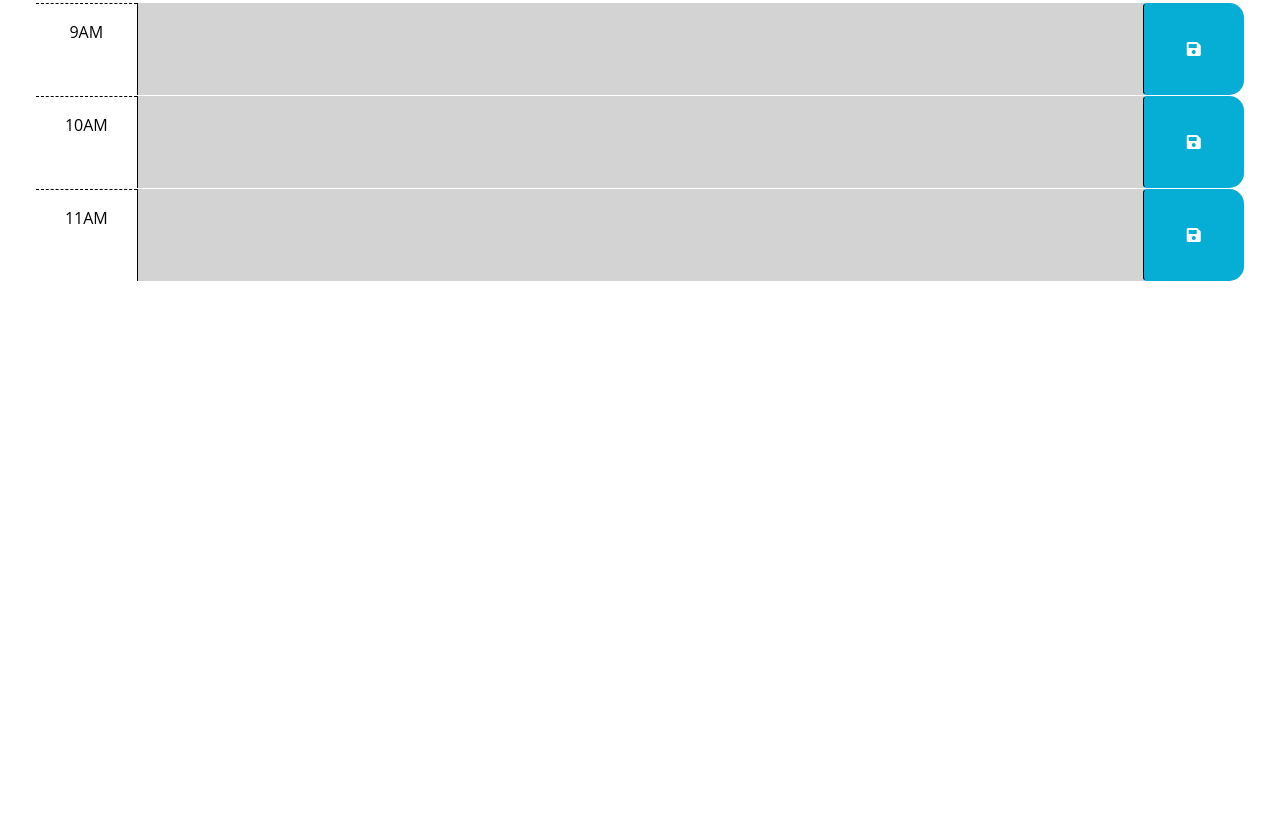
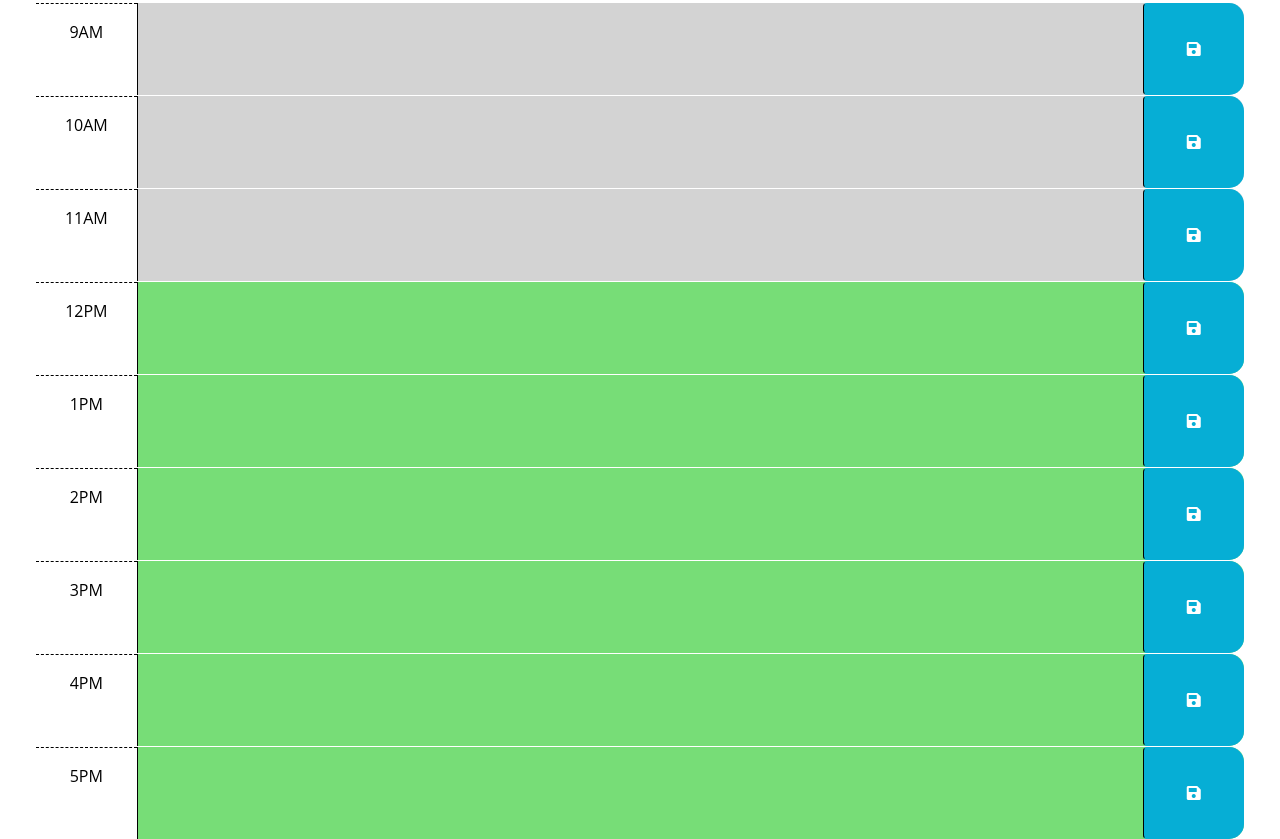
Before and after one commit to jonesmatr/Work-Day-Scheduler, a plain HTML site: page index.html in a window 1280 px wide. Shown: the part 295-1134 px from the top of the page. Before the commit the page ends 800 px from the top, so only its background shows below. Drawn offline with nearby package versions, Linux system fonts and the light colour scheme.

Commit message:
Added pseudo code helping to explain what needs to be completed and added the rest of the time blocks.

```diff
--- a/index.html
+++ b/index.html
@@ -41,6 +41,13 @@
         code is implemented.
         -->
 
+        <!--Need to create time blocks for each hour between 9am to 5pm. The class (past, present, future)
+        will be added to the <div> container using JavaScript based on the current time. -->
+
+        <!--The color of the time blocks will be changed based on the current time. JavaScript will handle
+        this using Day.js to get the current hour.-->
+
+
       <!-- Example of a past time block. The "past" class adds a gray background color. -->
       <div id="hour-9" class="row time-block past">
         <div class="col-2 col-md-1 hour text-center py-3">9AM</div>
@@ -67,7 +74,62 @@
           <i class="fas fa-save" aria-hidden="true"></i>
         </button>
       </div>
+
+
+      <div id="hour-12" class="row time-block future">
+        <div class="col-2 col-md-1 hour text-center py-3">12PM</div>
+        <textarea class="col-8 col-md-10 description" rows="3"> </textarea>
+        <button class="btn saveBtn col-2 col-md-1" aria-label="save">
+          <i class="fas fa-save" aria-hidden="true"></i>
+        </button>
+      </div>
+
+
+      <div id="hour-13" class="row time-block future">
+        <div class="col-2 col-md-1 hour text-center py-3">1PM</div>
+        <textarea class="col-8 col-md-10 description" rows="3"> </textarea>
+        <button class="btn saveBtn col-2 col-md-1" aria-label="save">
+          <i class="fas fa-save" aria-hidden="true"></i>
+        </button>
+      </div>
+
+
+      <div id="hour-14" class="row time-block future">
+        <div class="col-2 col-md-1 hour text-center py-3">2PM</div>
+        <textarea class="col-8 col-md-10 description" rows="3"> </textarea>
+        <button class="btn saveBtn col-2 col-md-1" aria-label="save">
+          <i class="fas fa-save" aria-hidden="true"></i>
+        </button>
+      </div>
+
+
+      <div id="hour-15" class="row time-block future">
+        <div class="col-2 col-md-1 hour text-center py-3">3PM</div>
+        <textarea class="col-8 col-md-10 description" rows="3"> </textarea>
+        <button class="btn saveBtn col-2 col-md-1" aria-label="save">
+          <i class="fas fa-save" aria-hidden="true"></i>
+        </button>
+      </div>
+
+
+      <div id="hour-16" class="row time-block future">
+        <div class="col-2 col-md-1 hour text-center py-3">4PM</div>
+        <textarea class="col-8 col-md-10 description" rows="3"> </textarea>
+        <button class="btn saveBtn col-2 col-md-1" aria-label="save">
+          <i class="fas fa-save" aria-hidden="true"></i>
+        </button>
+      </div>
+
+
+      <div id="hour-17" class="row time-block future">
+        <div class="col-2 col-md-1 hour text-center py-3">5PM</div>
+        <textarea class="col-8 col-md-10 description" rows="3"> </textarea>
+        <button class="btn saveBtn col-2 col-md-1" aria-label="save">
+          <i class="fas fa-save" aria-hidden="true"></i>
+        </button>
+      </div>
     </div>
+
 
     <script src="https://cdnjs.cloudflare.com/ajax/libs/jquery/3.2.1/jquery.min.js"></script>
     <script src="https://cdn.jsdelivr.net/npm/dayjs@1.11.3/dayjs.min.js"
```
